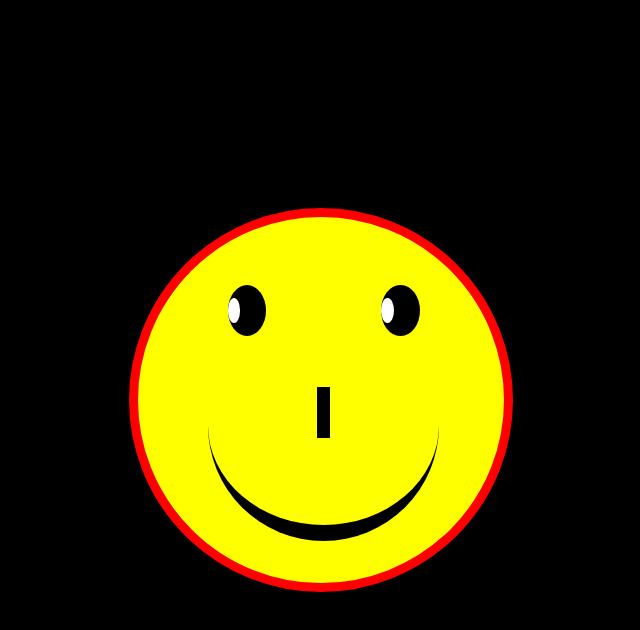
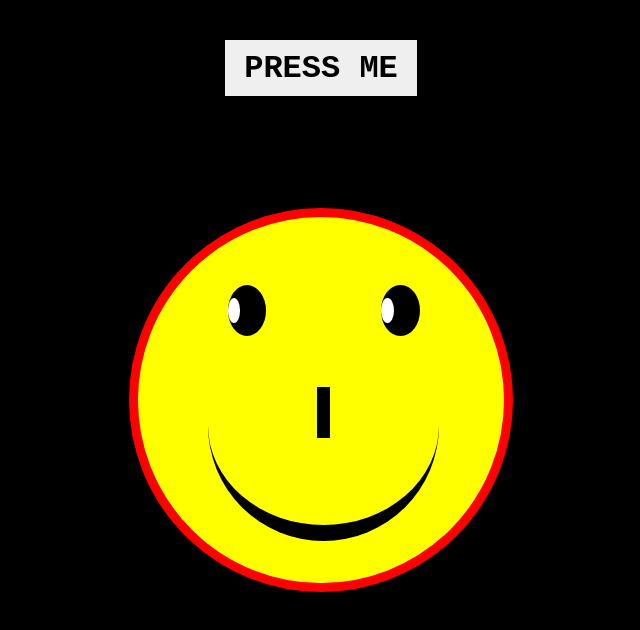
Before and after one commit to vats1812/myfiles, a plain HTML site: page Practise JS/smiley/index.html in a window 1280 px wide. Shown: the whole page, without its empty margins (319-959 px from the left). Drawn offline with Linux system fonts and the light colour scheme.

Commit message:
Update index.html

```diff
--- a/Practise JS/smiley/index.html
+++ b/Practise JS/smiley/index.html
@@ -11,6 +11,9 @@
 
 <body>
     <div class="container">
+        <div class="button">
+            <input type="button" value="PRESS ME">
+        </div>
         <div class="smile">
             <div class="eye1">
                 <div class="white c1"></div>
@@ -23,7 +26,6 @@
         </div>
         <div class="devil">
 
-
         </div>
     </div>
 
```
